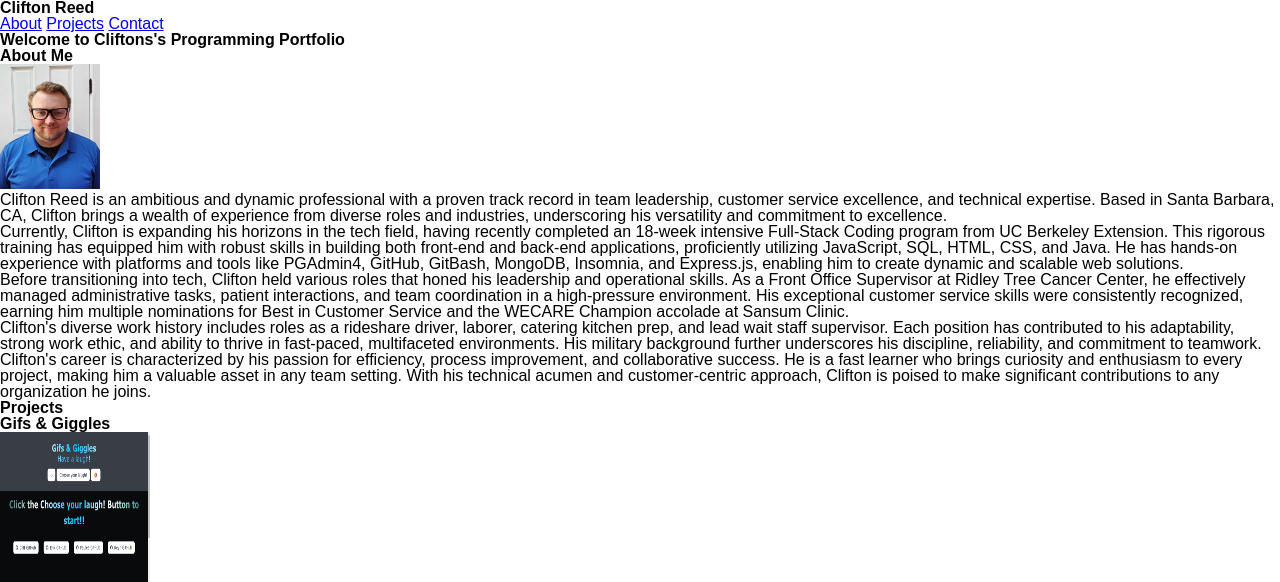
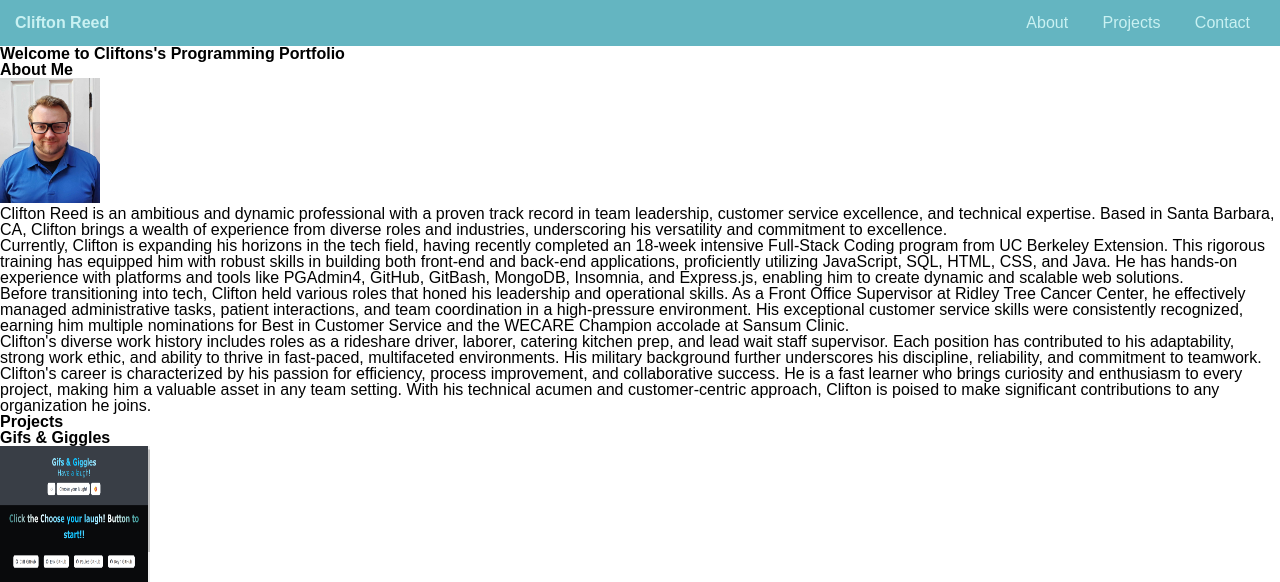
Before and after one commit to ccreed86/creed-portfolio-pro, a plain HTML site: page index.html in a window 1280 px wide. Shown: the top 582 px of the page. Drawn offline with Linux system fonts and the light colour scheme.

Commit message:
added header css

```diff
--- a/assets/style.css
+++ b/assets/style.css
@@ -0,0 +1,41 @@
+:root {
+
+    /* Dark Color Pallet */
+    --blue: rgb(7,78,103);
+    --seablue: rgb(5,135,138);
+    --coral: rgb(182,175,157);
+    --sand: rgb(255,143,122);
+    --pink: rgb(215,204,200);
+
+    /* Coastal Pallet */
+    --sky: rgb(201,241,242);
+    --ocean: rgb(100,181,193);
+    --sunset: rgb(242,159,90);
+    --sandy: rgb(226,215,176);
+    --rocks: rgb(132,121,104);
+
+}
+
+header {
+    background-color: var(--ocean);
+    color: var(--sky);
+    padding: 15px;
+    display: flex;
+    flex-direction: row;
+    justify-content: space-between;
+    flex-wrap: wrap;
+    align-items: center;
+
+}
+
+.nav a {
+    padding: 15px;
+    color: inherit;
+    background-color: inherit;
+    text-decoration: inherit;
+}
+
+nav a:hover {
+    color: var(--sunset)
+
+}
--- a/index.html
+++ b/index.html
@@ -4,13 +4,14 @@
     <meta charset="UTF-8" />
     <meta name="viewport" content="width=device-width, initial-scale=1.0" />
     <link rel="stylesheet" href="./assets/reset.css" />
+    <link rel="stylesheet" href="./assets/style.css">
     <title>Clifton Reed Programming Portfolio</title>
   </head>
 
   <body>
-    <header>
+    <header class="header" id="header" >
       <h2>Clifton Reed</h2>
-      <nav>
+      <nav class="nav">
         <a href="#about">About</a>
         <a href="#projects">Projects</a>
         <a href="#contact">Contact</a>
```
